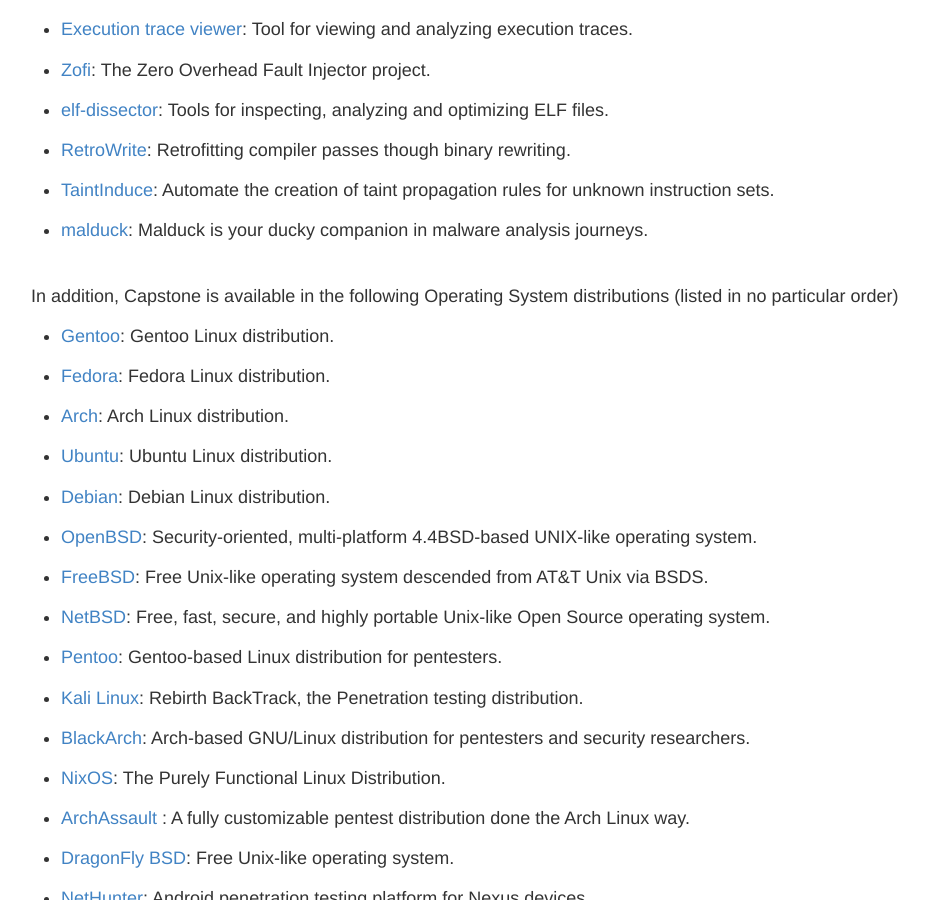
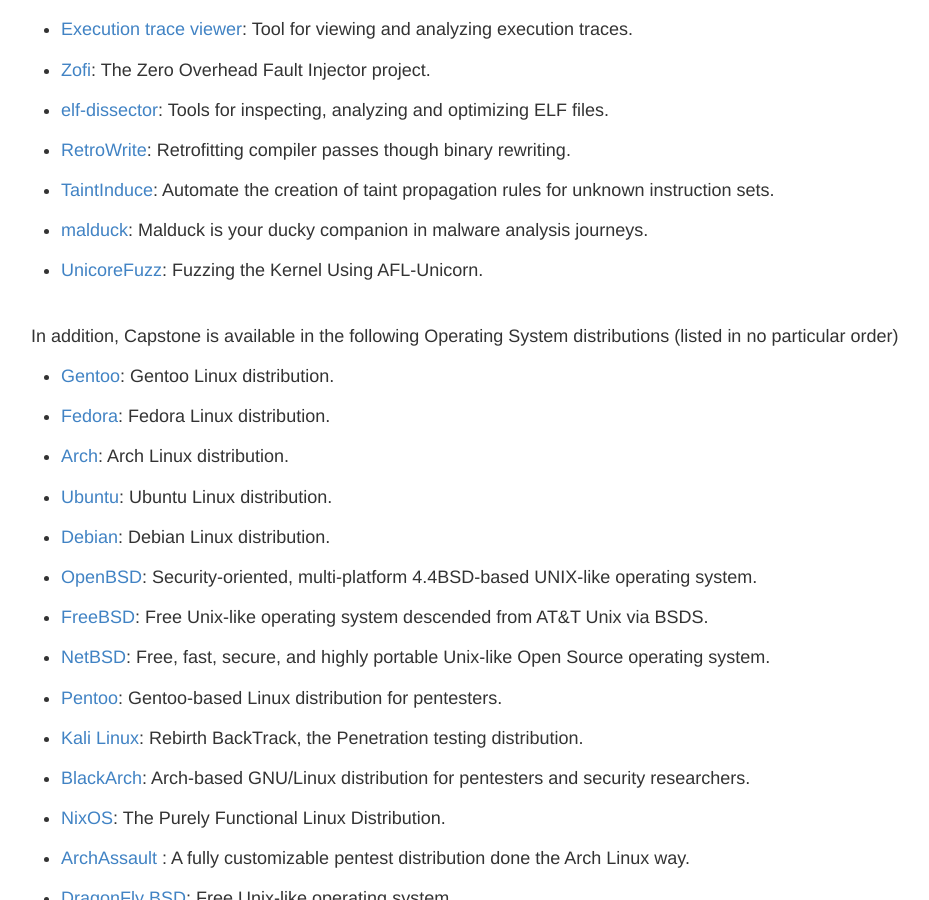
Before and after one commit to capstone-engine/capstone-engine.github.io, a Jekyll site: the page built from showcase.md, in a window 1280 px wide and 900 px high, scrolled down 19175 px. Shown: the whole window, without its empty margins (169-1098 px from the left). Built offline with Jekyll 4.4.1, drawn with Linux system fonts in a browser that asks for light colours; some of the changed lines change nothing that is shown.

Commit message:
showcase

```diff
--- a/showcase.md
+++ b/showcase.md
@@ -5,7 +5,7 @@
 
 ## Showcase
 
-In our knowledge, Capstone has been used by **460** following products (listed in no particular order).
+In our knowledge, Capstone has been used by **461** following products (listed in no particular order).
 
 - [Unicorn](http://www.unicorn-engine.org): Lightweight multi-arch, multi-platform CPU emulator framework.
 
@@ -925,6 +925,9 @@
 
 - [malduck](https://github.com/CERT-Polska/malduck): Malduck is your ducky companion in malware analysis journeys.
 
+- [UnicoreFuzz](https://github.com/fgsect/unicorefuzz): Fuzzing the Kernel Using AFL-Unicorn.
+
+
 
 <br>
 In addition, Capstone is available in the following Operating System distributions (listed in no particular order)
```
